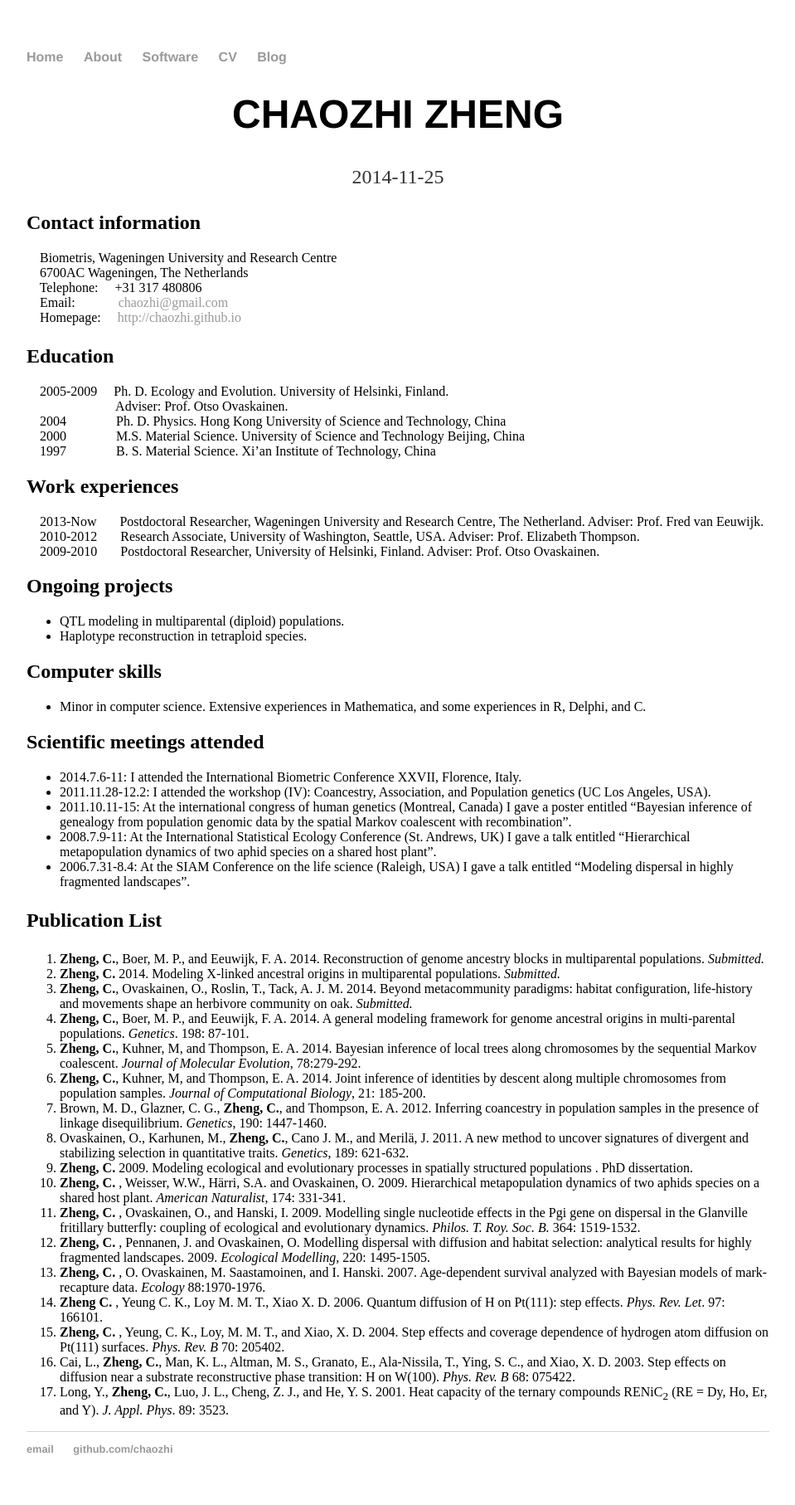
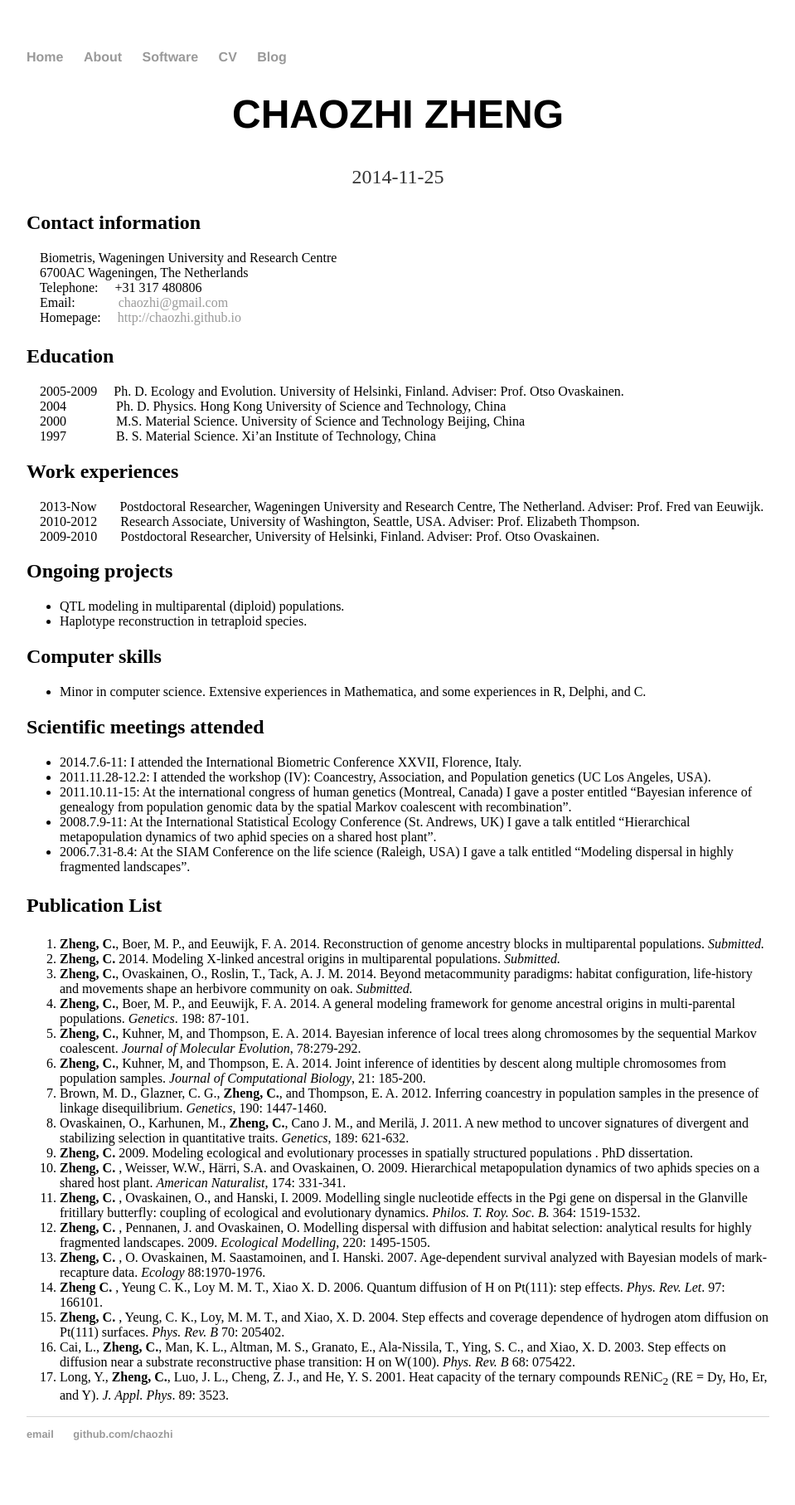
Before and after one commit to chaozhi/chaozhi.github.io, a Jekyll site: the page built from cv/index.html, in a window 1280 px wide. Shown: the whole page at 83% size, without its empty margins (160-1119 px from the left). Built offline with Jekyll 4.4.1, drawn with Linux system fonts in a browser that asks for light colours.

Commit message:
Update index.html

```diff
--- a/cv/index.html
+++ b/cv/index.html
@@ -27,10 +27,7 @@ href="http://chaozhi.github.io">http://chaozhi.github.io</a>
 <p></p>
 <h2> Education</h2>
 &nbsp;&nbsp;&nbsp; 2005-2009&nbsp;&nbsp;&nbsp;&nbsp; Ph. D. Ecology and
-Evolution. University of Helsinki, Finland.<br>
-&nbsp;&nbsp;&nbsp; &nbsp;&nbsp;&nbsp; &nbsp;&nbsp;&nbsp;
-&nbsp;&nbsp;&nbsp; &nbsp;&nbsp;&nbsp; &nbsp;&nbsp;&nbsp; &nbsp;&nbsp;
-Adviser: Prof. Otso Ovaskainen.<br>
+Evolution. University of Helsinki, Finland. Adviser: Prof. Otso Ovaskainen.<br>
 &nbsp;&nbsp;&nbsp; 2004&nbsp;&nbsp; &nbsp;&nbsp; &nbsp;&nbsp;
 &nbsp;&nbsp; &nbsp;&nbsp; Ph. D. Physics. Hong Kong University of
 Science and Technology, China<br>
```
